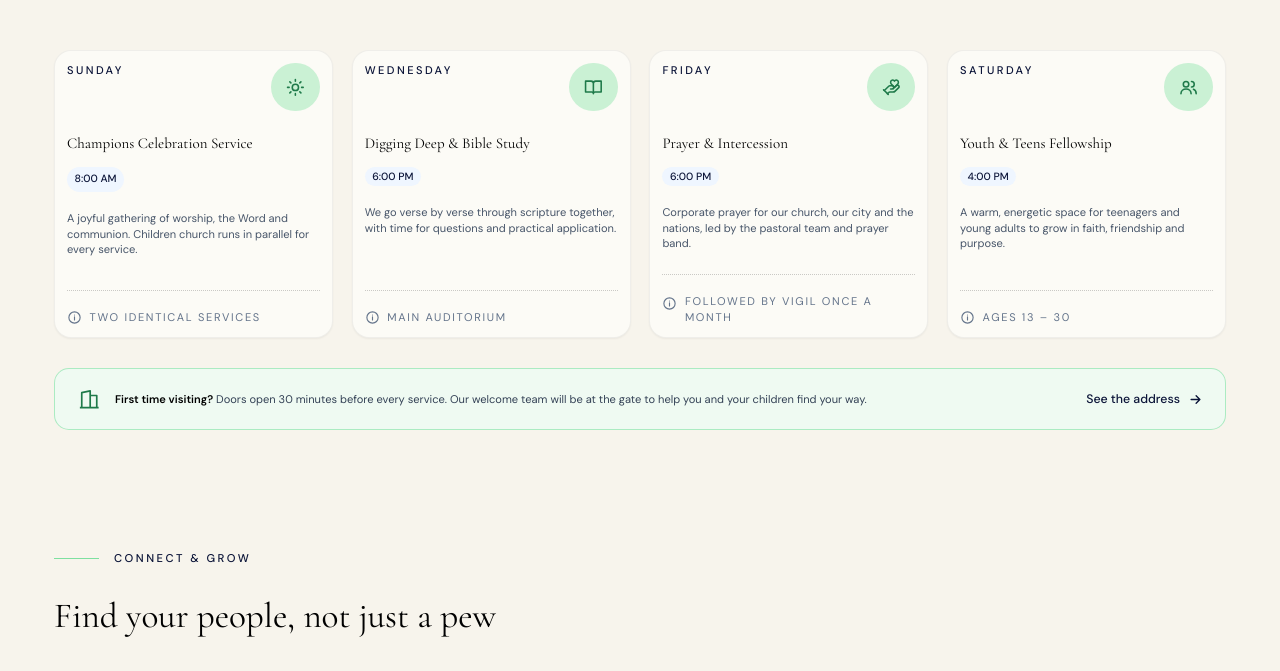
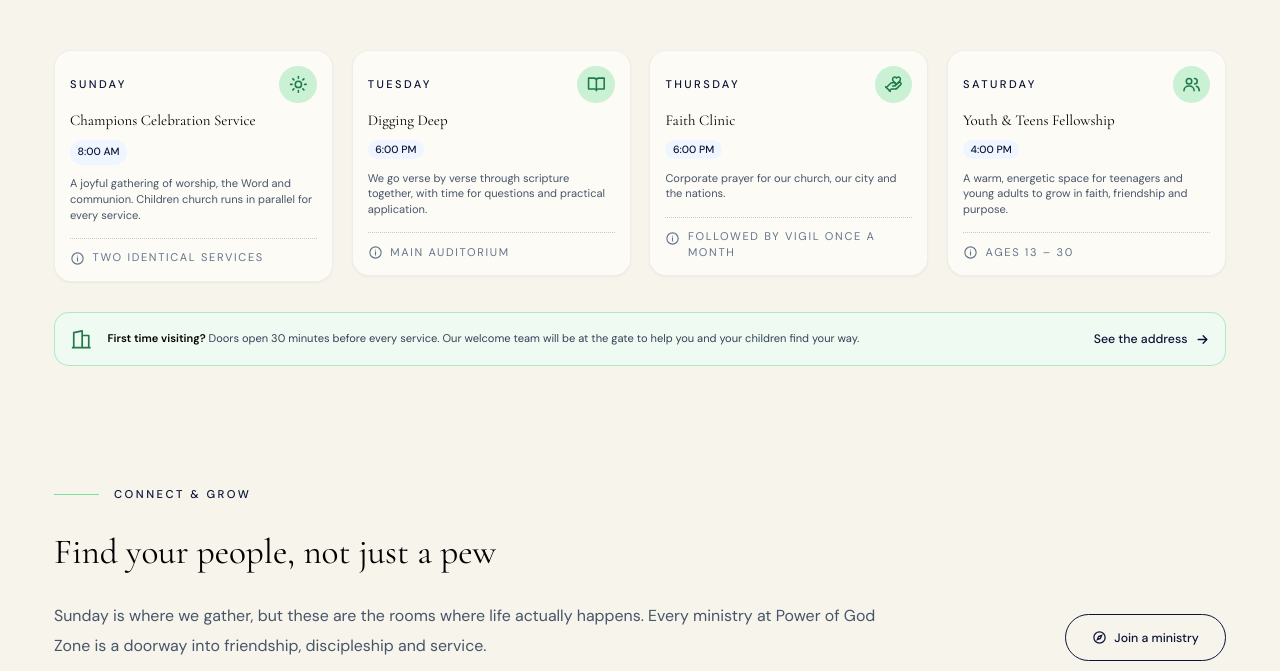
Before and after one commit to P-ra1sE/POG, a website: page index.html in a window 1280 px wide. Shown: the part 1152-1823 px from the top of the page. Drawn offline with nearby package versions, Linux system fonts and the light colour scheme.

Commit message:
Church website

```diff
--- a/index.html
+++ b/index.html
@@ -4,6 +4,8 @@
   <meta charset="UTF-8" />
   <meta name="viewport" content="width=device-width, initial-scale=1.0" />
   <title>Power of God Zone | Where Champions Are Raised</title>
+  <link rel="icon" type="image/png" href="logo.png" />
+  <link rel="apple-touch-icon" href="logo.png" />
 
   <!-- Fonts (same as events.html) -->
   <link rel="preconnect" href="https://fonts.googleapis.com" />
@@ -176,12 +178,12 @@
     body > section:first-of-type h1 + p { font-size: .82rem !important; line-height: 1.45 !important; }
     article { padding: 1rem !important; border-radius: 1.15rem !important; }
     article h3, article h4 { font-size: 1.5rem !important; }
-    form { padding: .8rem !important; gap: .5rem !important; }
+    form { padding: .95rem !important; gap: .6rem !important; }
     form label { margin-top: .25rem !important; }
     form input:not([type="checkbox"]):not([type="radio"]), form select, form textarea {
-      padding: .5rem .7rem !important; min-height: 2.2rem !important; font-size: .8rem !important;
+      padding: .65rem .85rem !important; min-height: 2.4rem !important; font-size: .8rem !important;
     }
-    form textarea { min-height: 5rem !important; }
+    form textarea { min-height: 5.5rem !important; }
     form button, form [type="submit"] { padding: .5rem .9rem !important; font-size: .8rem !important; }
 
     @media (max-width: 767px) {
@@ -192,18 +194,34 @@
       body > section:first-of-type { max-height: calc(100dvh - 101px); }
       body > section:first-of-type > .site-container { padding-top: .65rem !important; padding-bottom: .65rem !important; }
       article { padding: .85rem !important; }
-      form { padding: .7rem !important; gap: .4rem !important; }
+      form { padding: .8rem !important; gap: .5rem !important; }
     }
 
     /* Compact card text while keeping image placeholders at their set dimensions */
-    article { padding: .75rem !important; }
+    article { padding: .95rem !important; }
+    article:has(> img), article:has(> div > img) { padding: 0 !important; }
+    #ministryGrid article > div:last-child, #eventList > a { padding: .95rem !important; }
+    #weeklyServiceCards article { padding: 1rem !important; }
+    #prayerForm, #testimonyForm, #stepForm { padding: 1rem !important; }
+    form .fld, form input:not([type="checkbox"]):not([type="radio"]), form select, form textarea {
+      padding: .65rem .85rem !important; min-height: 2.4rem !important; font-size: .8rem !important;
+    }
+    form textarea { min-height: 5.5rem !important; }
+    form .opt, form label:has(input[type="checkbox"]) { padding: .75rem .85rem !important; }
+    .rounded-3xl.border[class*="bg-"], .rounded-2xl.border[class*="bg-"] { padding: 1rem !important; }
+    #ministryGrid article:has(> div > img), #eventList > a { padding: 0 !important; }
     article h3, article h4, .rounded-3xl h3, .rounded-3xl h4, .rounded-2xl h3, .rounded-2xl h4 {
       font-size: 1rem !important; line-height: 1.2 !important;
     }
     article p, article li, .rounded-3xl p, .rounded-3xl li, .rounded-2xl p, .rounded-2xl li {
       font-size: .74rem !important; line-height: 1.4 !important;
     }
-    .rounded-3xl.p-8, .rounded-2xl.p-8 { padding: .8rem !important; }
+    #weeklyServiceCards article { padding: 1rem !important; }
+    #weeklyServiceCards article > div:first-child { align-items: center; }
+    #weeklyServiceCards article > div:first-child > span { width: 2.5rem !important; height: 2.5rem !important; }
+    #weeklyServiceCards article h3 { margin-top: .5rem !important; }
+    .rounded-3xl.p-8, .rounded-2xl.p-8, .rounded-3xl.p-7, .rounded-2xl.p-7 { padding: 1rem !important; }
+    #ministryGrid article > div:last-child, #eventList > a { padding: .95rem !important; }
     article .rounded-full { padding: .22rem .5rem !important; font-size: .7rem !important; }
     #recentList .font-serif { font-size: 1rem !important; }
     #recentList img { max-height: none; }
@@ -373,72 +391,72 @@
       </a>
     </div>
 
-    <div class="mt-14 grid gap-5 sm:grid-cols-2 lg:grid-cols-4">
+    <div id="weeklyServiceCards" class="mt-14 grid items-start gap-5 sm:grid-cols-2 lg:grid-cols-4">
       <!-- Sunday -->
-      <article class="flex flex-col rounded-3xl border border-black/5 bg-card p-8 shadow-sm">
-        <div class="flex items-start justify-between">
+      <article class="flex flex-col rounded-2xl border border-black/5 bg-card p-4 shadow-sm">
+        <div class="flex items-center justify-between">
           <p class="eyebrow text-navy">Sunday</p>
-          <span class="grid h-[3.25rem] w-[3.25rem] place-items-center rounded-full bg-mint/40 text-forest">
+          <span class="grid h-11 w-11 place-items-center rounded-full bg-mint/40 text-forest">
             <svg class="h-5 w-5" viewBox="0 0 24 24" fill="none" stroke="currentColor" stroke-width="2" stroke-linecap="round"><circle cx="12" cy="12" r="4"/><path d="M12 2v2M12 20v2M4.9 4.9l1.4 1.4M17.7 17.7l1.4 1.4M2 12h2M20 12h2M4.9 19.1l1.4-1.4M17.7 6.3l1.4-1.4"/></svg>
           </span>
         </div>
-        <h3 class="mt-6 font-serif text-[1.625rem] leading-snug text-black">Champions Celebration Service</h3>
-        <div class="mt-4 flex gap-2">
+        <h3 class="mt-3 font-serif text-[1.35rem] leading-snug text-black">Champions Celebration Service</h3>
+        <div class="mt-3 flex gap-2">
           <span class="rounded-full bg-blue-50 px-3.5 py-1.5 text-sm font-medium text-navy">8:00 AM</span>
         </div>
-        <p class="mt-5 flex-1 leading-7 text-slate-600">A joyful gathering of worship, the Word and communion. Children church runs in parallel for every service.</p>
-        <p class="mt-6 flex items-center gap-2 border-t border-dotted border-black/20 pt-5 text-xs uppercase tracking-[.15em] text-slate-500">
+        <p class="mt-3 leading-6 text-slate-600">A joyful gathering of worship, the Word and communion. Children church runs in parallel for every service.</p>
+        <p class="mt-4 flex items-center gap-2 border-t border-dotted border-black/20 pt-3 text-xs uppercase tracking-[.15em] text-slate-500">
           <svg class="h-4 w-4" viewBox="0 0 24 24" fill="none" stroke="currentColor" stroke-width="1.8"><circle cx="12" cy="12" r="9"/><path d="M12 11v5M12 8h.01" stroke-linecap="round"/></svg>
           Two identical services
         </p>
       </article>
 
-      <!-- Wednesday -->
-      <article class="flex flex-col rounded-3xl border border-black/5 bg-card p-8 shadow-sm">
-        <div class="flex items-start justify-between">
-          <p class="eyebrow text-navy">Wednesday</p>
-          <span class="grid h-[3.25rem] w-[3.25rem] place-items-center rounded-full bg-mint/40 text-forest">
+      <!-- Tuesday -->
+      <article class="flex flex-col rounded-2xl border border-black/5 bg-card p-4 shadow-sm">
+        <div class="flex items-center justify-between">
+          <p class="eyebrow text-navy">Tuesday</p>
+          <span class="grid h-11 w-11 place-items-center rounded-full bg-mint/40 text-forest">
             <svg class="h-5 w-5" viewBox="0 0 24 24" fill="none" stroke="currentColor" stroke-width="2" stroke-linejoin="round"><path d="M2 4h7a3 3 0 0 1 3 3v13a2 2 0 0 0-2-2H2zM22 4h-7a3 3 0 0 0-3 3v13a2 2 0 0 1 2-2h8z"/></svg>
           </span>
         </div>
-        <h3 class="mt-6 font-serif text-[1.625rem] leading-snug text-black">Digging Deep &amp; Bible Study</h3>
-        <div class="mt-4"><span class="rounded-full bg-blue-50 px-3.5 py-1.5 text-sm font-medium text-navy">6:00 PM</span></div>
-        <p class="mt-5 flex-1 leading-7 text-slate-600">We go verse by verse through scripture together, with time for questions and practical application.</p>
-        <p class="mt-6 flex items-center gap-2 border-t border-dotted border-black/20 pt-5 text-xs uppercase tracking-[.15em] text-slate-500">
+        <h3 class="mt-3 font-serif text-[1.35rem] leading-snug text-black">Digging Deep</h3>
+        <div class="mt-3"><span class="rounded-full bg-blue-50 px-3.5 py-1.5 text-sm font-medium text-navy">6:00 PM</span></div>
+        <p class="mt-3 leading-6 text-slate-600">We go verse by verse through scripture together, with time for questions and practical application.</p>
+        <p class="mt-4 flex items-center gap-2 border-t border-dotted border-black/20 pt-3 text-xs uppercase tracking-[.15em] text-slate-500">
           <svg class="h-4 w-4" viewBox="0 0 24 24" fill="none" stroke="currentColor" stroke-width="1.8"><circle cx="12" cy="12" r="9"/><path d="M12 11v5M12 8h.01" stroke-linecap="round"/></svg>
           Main Auditorium
         </p>
       </article>
 
       <!-- Friday -->
-      <article class="flex flex-col rounded-3xl border border-black/5 bg-card p-8 shadow-sm">
-        <div class="flex items-start justify-between">
-          <p class="eyebrow text-navy">Friday</p>
-          <span class="grid h-[3.25rem] w-[3.25rem] place-items-center rounded-full bg-mint/40 text-forest">
+      <article class="flex flex-col rounded-2xl border border-black/5 bg-card p-4 shadow-sm">
+        <div class="flex items-center justify-between">
+          <p class="eyebrow text-navy">Thursday</p>
+          <span class="grid h-11 w-11 place-items-center rounded-full bg-mint/40 text-forest">
             <svg class="h-5 w-5" viewBox="0 0 24 24" fill="none" stroke="currentColor" stroke-width="2" stroke-linecap="round" stroke-linejoin="round"><path d="M11 14h2a2 2 0 0 0 0-4h-3c-.6 0-1.1.2-1.4.6L3 16"/><path d="m7 20 1.6-1.4c.3-.4.8-.6 1.4-.6h4c1.1 0 2.1-.4 2.8-1.2l4.6-4.4a2 2 0 0 0-2.8-2.8l-4.2 3.9"/><path d="m2 15 6 6"/><path d="M19.5 8.5c.7-.7 1.5-1.6 1.5-2.7A2.7 2.7 0 0 0 16 4a2.7 2.7 0 0 0-5 1.8c0 1.1.8 2 1.5 2.7L16 12z"/></svg>
           </span>
         </div>
-        <h3 class="mt-6 font-serif text-[1.625rem] leading-snug text-black">Prayer &amp; Intercession</h3>
-        <div class="mt-4"><span class="rounded-full bg-blue-50 px-3.5 py-1.5 text-sm font-medium text-navy">6:00 PM</span></div>
-        <p class="mt-5 flex-1 leading-7 text-slate-600">Corporate prayer for our church, our city and the nations, led by the pastoral team and prayer band.</p>
-        <p class="mt-6 flex items-start gap-2 border-t border-dotted border-black/20 pt-5 text-xs uppercase tracking-[.15em] text-slate-500">
+        <h3 class="mt-3 font-serif text-[1.35rem] leading-snug text-black">Faith Clinic</h3>
+        <div class="mt-3"><span class="rounded-full bg-blue-50 px-3.5 py-1.5 text-sm font-medium text-navy">6:00 PM</span></div>
+        <p class="mt-3 leading-6 text-slate-600">Corporate prayer for our church, our city and the nations.</p>
+        <p class="mt-4 flex items-start gap-2 border-t border-dotted border-black/20 pt-3 text-xs uppercase tracking-[.15em] text-slate-500">
           <svg class="mt-0.5 h-4 w-4 shrink-0" viewBox="0 0 24 24" fill="none" stroke="currentColor" stroke-width="1.8"><circle cx="12" cy="12" r="9"/><path d="M12 11v5M12 8h.01" stroke-linecap="round"/></svg>
           Followed by vigil once a month
         </p>
       </article>
 
       <!-- Saturday -->
-      <article class="flex flex-col rounded-3xl border border-black/5 bg-card p-8 shadow-sm">
-        <div class="flex items-start justify-between">
+      <article class="flex flex-col rounded-2xl border border-black/5 bg-card p-4 shadow-sm">
+        <div class="flex items-center justify-between">
           <p class="eyebrow text-navy">Saturday</p>
-          <span class="grid h-[3.25rem] w-[3.25rem] place-items-center rounded-full bg-mint/40 text-forest">
+          <span class="grid h-11 w-11 place-items-center rounded-full bg-mint/40 text-forest">
             <svg class="h-5 w-5" viewBox="0 0 24 24" fill="none" stroke="currentColor" stroke-width="2" stroke-linecap="round"><circle cx="9" cy="8" r="3.5"/><path d="M2.5 20c0-3.6 2.9-6 6.5-6s6.5 2.4 6.5 6M16 4.5a3.5 3.5 0 0 1 0 7M18.5 14.5c2 .8 3.5 2.6 3.5 5.5"/></svg>
           </span>
         </div>
-        <h3 class="mt-6 font-serif text-[1.625rem] leading-snug text-black">Youth &amp; Teens Fellowship</h3>
-        <div class="mt-4"><span class="rounded-full bg-blue-50 px-3.5 py-1.5 text-sm font-medium text-navy">4:00 PM</span></div>
-        <p class="mt-5 flex-1 leading-7 text-slate-600">A warm, energetic space for teenagers and young adults to grow in faith, friendship and purpose.</p>
-        <p class="mt-6 flex items-center gap-2 border-t border-dotted border-black/20 pt-5 text-xs uppercase tracking-[.15em] text-slate-500">
+        <h3 class="mt-3 font-serif text-[1.35rem] leading-snug text-black">Youth &amp; Teens Fellowship</h3>
+        <div class="mt-3"><span class="rounded-full bg-blue-50 px-3.5 py-1.5 text-sm font-medium text-navy">4:00 PM</span></div>
+        <p class="mt-3 leading-6 text-slate-600">A warm, energetic space for teenagers and young adults to grow in faith, friendship and purpose.</p>
+        <p class="mt-4 flex items-center gap-2 border-t border-dotted border-black/20 pt-3 text-xs uppercase tracking-[.15em] text-slate-500">
           <svg class="h-4 w-4" viewBox="0 0 24 24" fill="none" stroke="currentColor" stroke-width="1.8"><circle cx="12" cy="12" r="9"/><path d="M12 11v5M12 8h.01" stroke-linecap="round"/></svg>
           Ages 13 – 30
         </p>
@@ -934,11 +952,8 @@
     };
     const ministries = [
       { title: 'Young Adults',      badge: 'Ages 18 – 35',        icon: IC.people, bg: 'bg-emerald-900', img: 'https://images.unsplash.com/photo-1529156069898-49953e39b3ac?auto=format&fit=crop&w=900&q=80', text: 'Career, purpose, relationships and faith; young professionals figuring out life together over coffee and the Word.' },
-      { title: 'Teens Church',      badge: 'Ages 13 – 17',        icon: IC.bell,   bg: 'bg-amber-900',   img: 'https://images.unsplash.com/photo-1523240795612-9a054b0db644?auto=format&fit=crop&w=900&q=80', text: 'High energy, honest conversations and real discipleship for teenagers finding their footing in Christ.' },
-      { title: "Men's Fellowship",  badge: 'Every 2nd Saturday',  icon: IC.shield, bg: 'bg-orange-950',  img: 'https://images.unsplash.com/photo-1511632765486-a01980e01a18?auto=format&fit=crop&w=900&q=80', text: 'Men sharpening men; fatherhood, integrity, provision and leading a home with grace and conviction.' },
-      { title: 'Women of Destiny',  badge: 'Every 3rd Saturday',  icon: IC.shield, bg: 'bg-emerald-950', img: 'women.jpeg',   text: 'A sisterhood of women praying, growing and carrying one another through every season of life.' },
-      { title: "Children's Church", badge: 'Ages 2 – 12',         icon: IC.bell,   bg: 'bg-amber-900',   img: 'children.jpeg', text: 'Safe, joyful, age-appropriate teaching while parents worship; songs, stories and lots of colour.' },
-      { title: 'Prayer Band',       badge: 'Fridays',             icon: IC.hands,  bg: 'bg-slate-900',   img: 'prayer.jpeg',   text: 'The intercessors of the house; standing in the gap for families, the city and the nation week after week.' },
+      { title: 'Good Women Fellowship',      badge: 'Ages 13 – 17',        icon: IC.bell,   bg: 'bg-amber-900',   img: 'https://images.unsplash.com/photo-1523240795612-9a054b0db644?auto=format&fit=crop&w=900&q=80', text: 'High energy, honest conversations and real discipleship for teenagers finding their footing in Christ.' },
+      { title: " Excellent Men's Fellowship",  badge: 'Every 2nd Saturday',  icon: IC.shield, bg: 'bg-orange-950',  img: 'https://images.unsplash.com/photo-1511632765486-a01980e01a18?auto=format&fit=crop&w=900&q=80', text: 'Men sharpening men; fatherhood, integrity, provision and leading a home with grace and conviction.' },
     ];
     document.getElementById('ministryGrid').innerHTML = ministries.map(m => `
       <article class="group overflow-hidden rounded-3xl border border-black/5 bg-card shadow-sm">
```
Also changed, not shown: counselling.html (+19 -6 lines), events.html (+20 -6 lines), welfare.html (+21 -9 lines).
